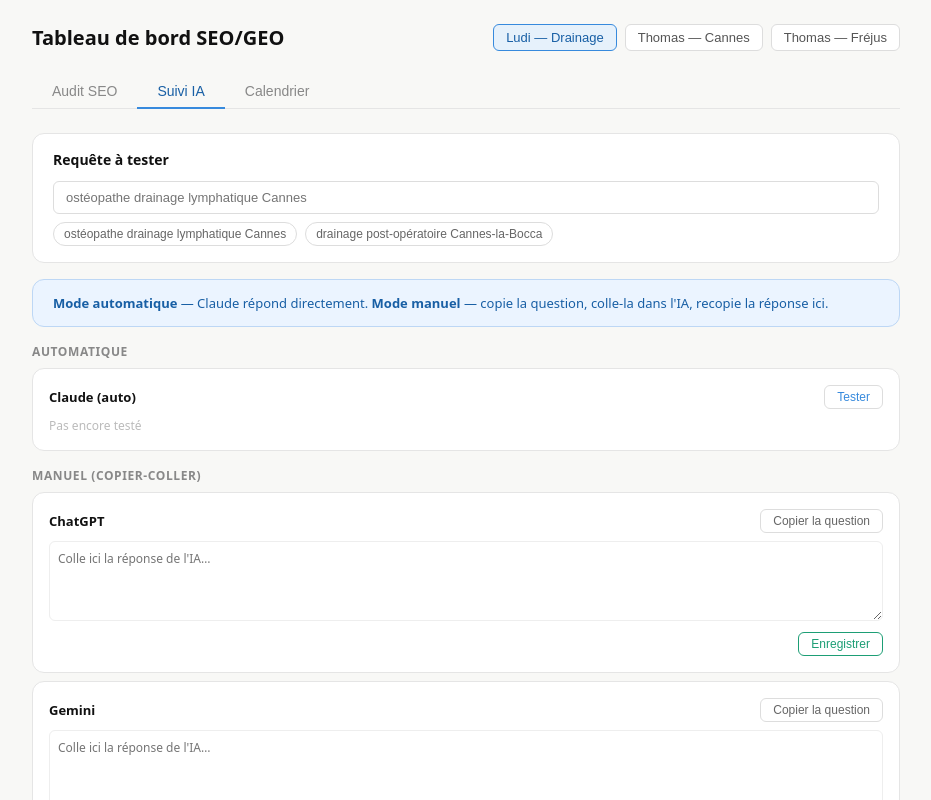
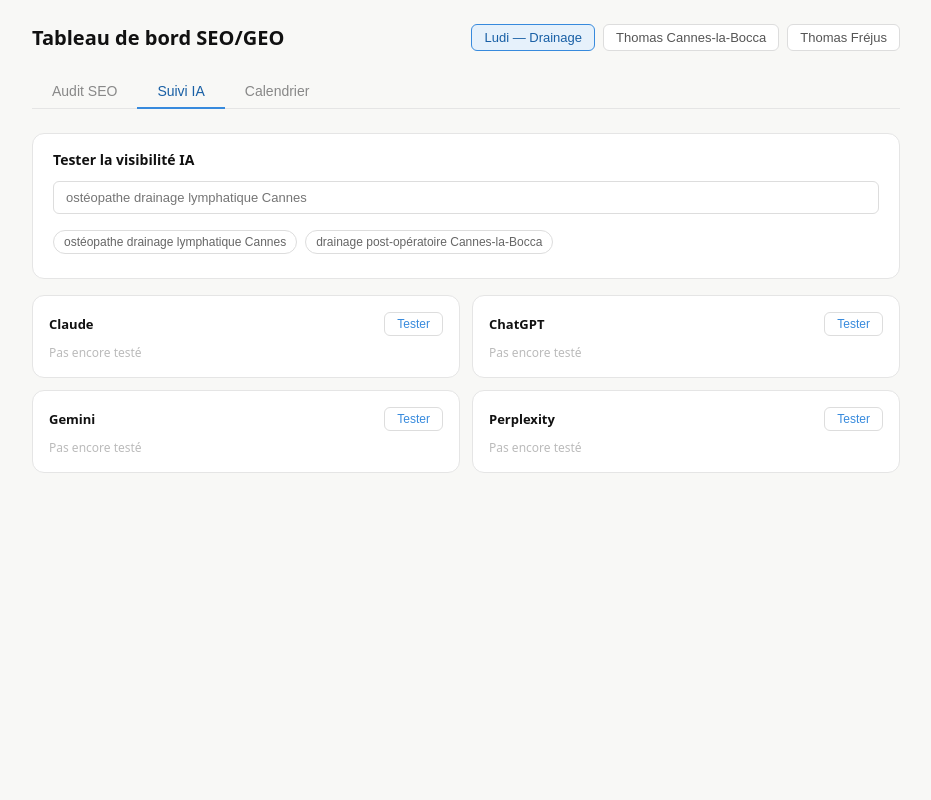
Before and after one commit to babouchka069/seo-geo-dashboard, a Next.js app: page / in a window 1280 px wide. Both pictures are taken after a click on the button "Suivi IA". Shown: the top 800 px of the page, without its empty margins (174-1105 px from the left). Built offline with nearby package versions, Linux system fonts and the light colour scheme.

Commit message:
feat: suivi IA unifié copier-coller + synthèse automatique

```diff
--- a/src/app/page.tsx
+++ b/src/app/page.tsx
@@ -1,11 +1,22 @@
 'use client'
 import { useState } from 'react'
+
+const ENGINES = [
+  { id: 'claude', label: 'Claude', endpoint: '/api/claude' },
+  { id: 'openai', label: 'ChatGPT', endpoint: '/api/openai' },
+  { id: 'gemini', label: 'Gemini', endpoint: '/api/gemini' },
+  { id: 'perplexity', label: 'Perplexity', endpoint: '/api/perplexity' },
+]
 
 const SITES = {
   ludi: {
     name: 'Ludi — Drainage',
     url: 'ludi-lartetlamatiere.fr',
-    queries: ['ostéopathe drainage lymphatique Cannes','drainage post-opératoire Cannes-la-Bocca'],
+    zone: null,
+    queries: [
+      'ostéopathe drainage lymphatique Cannes',
+      'drainage post-opératoire Cannes-la-Bocca',
+    ],
     audit: {
       score: 78,
       items: [
@@ -14,12 +25,18 @@ const SITES = {
         { label: 'JSON-LD', ok: true, detail: 'LocalBusiness' },
         { label: 'Meta descriptions', ok: false, detail: 'Manquante sur 2 pages' },
         { label: 'Images alt', ok: false, detail: '4 images sans alt' },
-        { label: 'Placeholder [NOM ORGANISME]', ok: false, detail: 'Remplacer par "Colibri"' },
+        { label: 'Placeholder [NOM ORGANISME]', ok: false, detail: 'Article post-op → remplacer par "Colibri"' },
         { label: 'Redirections', ok: true, detail: 'Propres' },
         { label: 'Mobile', ok: true, detail: 'Responsive OK' },
         { label: 'Performance', ok: true, detail: '92/100 Lighthouse' },
       ],
-      priorities: ['Remplacer [NOM ORGANISME] par "Colibri"','Ajouter alt sur 4 images','Compléter meta description sur 2 pages','Audit Google Business Profile','Analyse concurrents Cannes-la-Bocca'],
+      priorities: [
+        'Remplacer [NOM ORGANISME] → "Colibri"',
+        'Ajouter alt sur 4 images',
+        'Compléter meta description sur 2 pages',
+        'Audit Google Business Profile',
+        'Analyse concurrents Cannes-la-Bocca',
+      ],
     },
     cal: [
       { date: 'Immédiat', title: 'Remplacer [NOM ORGANISME] par "Colibri"', type: 'urgent', kind: 'Correction' },
@@ -30,9 +47,13 @@ const SITES = {
     ],
   },
   thomas_cannes: {
-    name: 'Thomas — Cannes',
+    name: 'Thomas — Cannes-la-Bocca',
     url: 'porebski-thomas-osteopathe.fr',
-    queries: ['ostéopathe Cannes-la-Bocca','ostéopathe sport Cannes'],
+    zone: 'Cannes-la-Bocca',
+    queries: [
+      'ostéopathe Cannes-la-Bocca',
+      'ostéopathe sport Cannes',
+    ],
     audit: {
       score: 71,
       items: [
@@ -41,26 +62,36 @@ const SITES = {
         { label: 'JSON-LD', ok: false, detail: '6 blocs à consolider' },
         { label: 'Meta descriptions', ok: true, detail: 'OK' },
         { label: 'Images alt', ok: false, detail: '6 images sans alt' },
-        { label: 'Redirections', ok: false, detail: 'Ancienne version indexée' },
+        { label: 'Redirections', ok: false, detail: 'Ancienne version indexée avec 301 non résolus' },
         { label: 'Doctolib', ok: true, detail: '?pid=practice-667842 corrigé' },
         { label: 'Horaires', ok: true, detail: '8h–20h30 dans le code' },
         { label: 'Mobile', ok: true, detail: 'Responsive OK' },
         { label: 'Performance', ok: false, detail: '78/100 Lighthouse' },
       ],
-      priorities: ['Créer et déployer llms.txt','Consolider 6 blocs JSON-LD','Résoudre 301 ancienne version','Ajouter alt sur 6 images','Audit Google Business Profile Cannes'],
+      priorities: [
+        'Créer et déployer llms.txt',
+        'Consolider 6 blocs JSON-LD en 1 schéma',
+        'Résoudre 301 ancienne version indexée',
+        'Ajouter alt sur 6 images',
+        'Audit Google Business Profile Cannes',
+      ],
     },
     cal: [
       { date: 'Immédiat', title: 'Créer llms.txt (Claude Code)', type: 'urgent', kind: 'Technique' },
       { date: 'Immédiat', title: 'Consolider 6 blocs JSON-LD', type: 'urgent', kind: 'Technique' },
       { date: 'Fév 2025', title: 'Article : entorse cheville du sportif', type: 'soon', kind: 'Article' },
-      { date: 'Mars 2025', title: 'Article : ostéo et marathon', type: 'planned', kind: 'Article' },
+      { date: 'Mars 2025', title: 'Article : ostéo et préparation marathon', type: 'planned', kind: 'Article' },
       { date: 'Avr 2025', title: 'FAQ : combien de séances pour une lombalgie ?', type: 'idea', kind: 'FAQ' },
     ],
   },
   thomas_frejus: {
     name: 'Thomas — Fréjus',
     url: 'porebski-thomas-osteopathe.fr',
-    queries: ['ostéopathe Fréjus','ostéopathe sport Fréjus'],
+    zone: 'Fréjus',
+    queries: [
+      'ostéopathe Fréjus',
+      'ostéopathe sport côte d\'Azur Fréjus',
+    ],
     audit: {
       score: 69,
       items: [
@@ -69,182 +100,202 @@ const SITES = {
         { label: 'JSON-LD', ok: false, detail: 'Données Cannes dans schéma Fréjus' },
         { label: 'Meta descriptions', ok: true, detail: 'OK' },
         { label: 'Images alt', ok: false, detail: '4 images sans alt' },
-        { label: 'Redirections', ok: false, detail: '301 non résolus' },
-        { label: 'Horaires', ok: false, detail: 'À confirmer' },
+        { label: 'Redirections', ok: false, detail: '301 non résolus ancienne version' },
+        { label: 'Horaires', ok: false, detail: 'Horaires Fréjus à confirmer' },
         { label: 'Mobile', ok: true, detail: 'Responsive OK' },
         { label: 'Performance', ok: false, detail: '76/100 Lighthouse' },
       ],
-      priorities: ['Corriger JSON-LD Fréjus','Créer et déployer llms.txt','Confirmer horaires Fréjus','Ajouter alt sur 4 images','Audit Google Business Profile Fréjus'],
+      priorities: [
+        'Corriger JSON-LD Fréjus (données Cannes mélangées)',
+        'Créer et déployer llms.txt',
+        'Confirmer horaires Fréjus dans le code',
+        'Ajouter alt sur 4 images',
+        'Audit Google Business Profile Fréjus',
+      ],
     },
     cal: [
       { date: 'Immédiat', title: 'Corriger JSON-LD Fréjus', type: 'urgent', kind: 'Technique' },
       { date: 'Immédiat', title: 'Créer llms.txt Fréjus', type: 'urgent', kind: 'Technique' },
       { date: 'Fév 2025', title: 'Confirmer horaires Fréjus', type: 'soon', kind: 'Technique' },
-      { date: 'Mars 2025', title: "Article : ostéo sport côte d'Azur", type: 'planned', kind: 'Article' },
+      { date: 'Mars 2025', title: 'Article : ostéo sport côte d\'Azur', type: 'planned', kind: 'Article' },
       { date: 'Mai 2025', title: 'Photos cabinet Fréjus', type: 'idea', kind: 'Média' },
     ],
   },
 }
 
-const ENGINES_AUTO = [{ id: 'claude', label: 'Claude (auto)', endpoint: '/api/claude' }]
-const ENGINES_MANUAL = [
-  { id: 'chatgpt', label: 'ChatGPT' },
-  { id: 'gemini', label: 'Gemini' },
-  { id: 'perplexity', label: 'Perplexity' },
-]
-
 type SiteKey = keyof typeof SITES
 type Tab = 'audit' | 'ia' | 'cal'
-const typeColor: Record<string, string> = { urgent: '#E24B4A', soon: '#EF9F27', planned: '#1D9E75', idea: '#7F77DD' }
 
 export default function Dashboard() {
   const [site, setSite] = useState<SiteKey>('ludi')
   const [tab, setTab] = useState<Tab>('audit')
   const [query, setQuery] = useState('')
-  const [autoResults, setAutoResults] = useState<Record<string, string>>({})
-  const [autoLoading, setAutoLoading] = useState<Record<string, boolean>>({})
-  const [manualInputs, setManualInputs] = useState<Record<string, string>>({})
-  const [manualSaved, setManualSaved] = useState<Record<string, string>>({})
-  const [copied, setCopied] = useState<string | null>(null)
+  const [results, setResults] = useState<Record<string, string>>({})
+  const [loading, setLoading] = useState<Record<string, boolean>>({})
   const [history, setHistory] = useState<{ date: string; engine: string; query: string; excerpt: string }[]>([])
+
   const d = SITES[site]
 
-  const activeQuery = query || d.queries[0]
+  async function runQuery(engineId: string, endpoint: string) {
+    const q = query || d.queries[0]
+    const prompt = `Tu es un expert SEO/GEO. Un utilisateur cherche : "${q}".
+Réponds naturellement (3-4 phrases). Puis indique si le site "${d.url}" (${d.name}) apparaît dans ta réponse, avec quelle position estimée.
+Format : [RÉPONSE] ... [ANALYSE : visible oui/non, position estimée, raison]`
 
-  async function runAuto(engineId: string, endpoint: string) {
-    const prompt = `Tu es expert SEO/GEO. Requête : "${activeQuery}". Réponds naturellement (3-4 phrases). Indique si "${d.url}" (${d.name}) apparaît dans ta réponse et avec quelle position estimée. Format : [RÉPONSE] ... [ANALYSE : visible oui/non, position, raison]`
-    setAutoLoading(l => ({ ...l, [engineId]: true }))
+    setLoading(l => ({ ...l, [engineId]: true }))
     try {
-      const res = await fetch(endpoint, { method: 'POST', headers: { 'Content-Type': 'application/json' }, body: JSON.stringify({ messages: [{ role: 'user', content: prompt }] }) })
+      const res = await fetch(endpoint, {
+        method: 'POST',
+        headers: { 'Content-Type': 'application/json' },
+        body: JSON.stringify({ messages: [{ role: 'user', content: prompt }] }),
+      })
       const data = await res.json()
-      let text = data.content?.[0]?.text ?? data.text ?? data.choices?.[0]?.message?.content ?? JSON.stringify(data)
-      setAutoResults(r => ({ ...r, [engineId]: text }))
-      setHistory(h => [{ date: new Date().toLocaleDateString('fr-FR'), engine: engineId, query: activeQuery, excerpt: text.slice(0, 80) + '…' }, ...h.slice(0, 19)])
-    } catch (e) { setAutoResults(r => ({ ...r, [engineId]: 'Erreur : ' + String(e) })) }
-    setAutoLoading(l => ({ ...l, [engineId]: false }))
+      let text = ''
+      if (engineId === 'claude') text = data.content?.[0]?.text ?? JSON.stringify(data)
+      else if (engineId === 'gemini') text = data.text ?? JSON.stringify(data)
+      else text = data.choices?.[0]?.message?.content ?? JSON.stringify(data)
+
+      setResults(r => ({ ...r, [engineId]: text }))
+      setHistory(h => [
+        { date: new Date().toLocaleDateString('fr-FR'), engine: engineId, query: q, excerpt: text.slice(0, 80) + '…' },
+        ...h.slice(0, 19),
+      ])
+    } catch (e) {
+      setResults(r => ({ ...r, [engineId]: 'Erreur : ' + String(e) }))
+    }
+    setLoading(l => ({ ...l, [engineId]: false }))
   }
 
-  function copyQuery(engineId: string) {
-    const prompt = `Tu es expert SEO/GEO. Requête : "${activeQuery}". Réponds naturellement (3-4 phrases). Indique si le site "${d.url}" (${d.name}) apparaît dans ta réponse et avec quelle position estimée. Format : [RÉPONSE] ... [ANALYSE : visible oui/non, position estimée, raison]`
-    navigator.clipboard.writeText(prompt)
-    setCopied(engineId)
-    setTimeout(() => setCopied(null), 2000)
-  }
-
-  function saveManual(engineId: string) {
-    const text = manualInputs[engineId] || ''
-    if (!text.trim()) return
-    setManualSaved(s => ({ ...s, [engineId]: text }))
-    setHistory(h => [{ date: new Date().toLocaleDateString('fr-FR'), engine: engineId, query: activeQuery, excerpt: text.slice(0, 80) + '…' }, ...h.slice(0, 19)])
+  const typeColor: Record<string, string> = {
+    urgent: '#E24B4A', soon: '#EF9F27', planned: '#1D9E75', idea: '#7F77DD',
   }
 
   return (
-    <div style={{ maxWidth: 900, margin: '0 auto', padding: '1.5rem 1rem', fontFamily: 'system-ui, sans-serif' }}>
-      <div style={{ display: 'flex', alignItems: 'center', justifyContent: 'space-between', marginBottom: '1.5rem', flexWrap: 'wrap', gap: 8 }}>
+    <div style={{ maxWidth: 900, margin: '0 auto', padding: '1.5rem 1rem' }}>
+      {/* Header */}
+      <div style={{ display: 'flex', alignItems: 'center', justifyContent: 'space-between', marginBottom: '1.5rem' }}>
         <h1 style={{ fontSize: 20, fontWeight: 600 }}>Tableau de bord SEO/GEO</h1>
-        <div style={{ display: 'flex', gap: 8, flexWrap: 'wrap' }}>
+        <div style={{ display: 'flex', gap: 8 }}>
           {(['ludi', 'thomas_cannes', 'thomas_frejus'] as SiteKey[]).map(s => (
-            <button key={s} onClick={() => setSite(s)} style={{ padding: '5px 12px', borderRadius: 6, border: '1px solid', borderColor: site === s ? '#378ADD' : '#ddd', background: site === s ? '#E6F1FB' : 'white', color: site === s ? '#185FA5' : '#555', cursor: 'pointer', fontSize: 13 }}>
-              {SITES[s].name}
+            <button key={s} onClick={() => setSite(s)} style={{
+              padding: '5px 12px', borderRadius: 6, border: '1px solid',
+              borderColor: site === s ? '#378ADD' : '#ddd',
+              background: site === s ? '#E6F1FB' : 'white',
+              color: site === s ? '#185FA5' : '#555',
+              cursor: 'pointer', fontSize: 13,
+            }}>
+              {SITES[s].name.replace('Thomas — ', 'Thomas ')}
             </button>
           ))}
         </div>
       </div>
 
-      <div style={{ display: 'flex', borderBottom: '1px solid #e5e5e5', marginBottom: '1.5rem' }}>
+      {/* Nav tabs */}
+      <div style={{ display: 'flex', gap: 0, borderBottom: '1px solid #e5e5e5', marginBottom: '1.5rem' }}>
         {(['audit', 'ia', 'cal'] as Tab[]).map(t => (
-          <button key={t} onClick={() => setTab(t)} style={{ padding: '8px 20px', border: 'none', background: 'none', borderBottom: tab === t ? '2px solid #378ADD' : '2px solid transparent', color: tab === t ? '#185FA5' : '#888', cursor: 'pointer', fontSize: 14, marginBottom: -1 }}>
+          <button key={t} onClick={() => setTab(t)} style={{
+            padding: '8px 20px', border: 'none', background: 'none',
+            borderBottom: tab === t ? '2px solid #378ADD' : '2px solid transparent',
+            color: tab === t ? '#185FA5' : '#888', cursor: 'pointer', fontSize: 14,
+            marginBottom: -1,
+          }}>
             {{ audit: 'Audit SEO', ia: 'Suivi IA', cal: 'Calendrier' }[t]}
           </button>
         ))}
       </div>
 
+      {/* AUDIT */}
       {tab === 'audit' && (
         <div>
-          <div style={{ display: 'grid', gridTemplateColumns: 'repeat(3,1fr)', gap: 12, marginBottom: '1.5rem' }}>
-            {[{ label: 'Score global', value: `${d.audit.score}/100`, color: d.audit.score >= 75 ? '#1D9E75' : '#EF9F27' }, { label: 'Points OK', value: `${d.audit.items.filter(i=>i.ok).length}/${d.audit.items.length}`, color: '#1D9E75' }, { label: 'À corriger', value: String(d.audit.items.filter(i=>!i.ok).length), color: '#EF9F27' }].map(m => (
+          <div style={{ display: 'grid', gridTemplateColumns: 'repeat(3, 1fr)', gap: 12, marginBottom: '1.5rem' }}>
+            {[
+              { label: 'Score global', value: `${d.audit.score}/100`, color: d.audit.score >= 75 ? '#1D9E75' : d.audit.score >= 65 ? '#EF9F27' : '#E24B4A' },
+              { label: 'Points OK', value: `${d.audit.items.filter(i => i.ok).length}/${d.audit.items.length}`, color: '#1D9E75' },
+              { label: 'À corriger', value: String(d.audit.items.filter(i => !i.ok).length), color: '#EF9F27' },
+            ].map(m => (
               <div key={m.label} style={{ background: '#f3f3f0', borderRadius: 8, padding: '1rem' }}>
                 <div style={{ fontSize: 12, color: '#888', marginBottom: 6 }}>{m.label}</div>
                 <div style={{ fontSize: 24, fontWeight: 600, color: m.color }}>{m.value}</div>
               </div>
             ))}
           </div>
+
           <div style={{ background: 'white', border: '1px solid #e5e5e5', borderRadius: 12, padding: '1rem 1.25rem', marginBottom: '1rem' }}>
             <h2 style={{ fontSize: 14, fontWeight: 600, marginBottom: 12 }}>Points techniques</h2>
             {d.audit.items.map(item => (
               <div key={item.label} style={{ display: 'flex', justifyContent: 'space-between', alignItems: 'center', padding: '6px 0', borderBottom: '1px solid #f0f0f0', fontSize: 13 }}>
-                <span style={{ display: 'flex', alignItems: 'center', gap: 8, color: '#444' }}><span style={{ color: item.ok ? '#1D9E75' : '#EF9F27' }}>{item.ok ? '✓' : '!'}</span>{item.label}</span>
+                <span style={{ display: 'flex', alignItems: 'center', gap: 8, color: '#444' }}>
+                  <span style={{ color: item.ok ? '#1D9E75' : '#EF9F27', fontSize: 16 }}>{item.ok ? '✓' : '!'}</span>
+                  {item.label}
+                </span>
                 <span style={{ color: '#999', fontSize: 12 }}>{item.detail}</span>
               </div>
             ))}
           </div>
+
           <div style={{ background: 'white', border: '1px solid #e5e5e5', borderRadius: 12, padding: '1rem 1.25rem' }}>
             <h2 style={{ fontSize: 14, fontWeight: 600, marginBottom: 12 }}>Corrections prioritaires</h2>
             {d.audit.priorities.map((p, i) => (
               <div key={i} style={{ display: 'flex', gap: 10, padding: '6px 0', borderBottom: '1px solid #f0f0f0', fontSize: 13, color: '#555' }}>
-                <span style={{ color: '#bbb', minWidth: 20 }}>{i+1}</span><span>{p}</span>
+                <span style={{ color: '#bbb', minWidth: 20 }}>{i + 1}</span>
+                <span>{p}</span>
               </div>
             ))}
           </div>
         </div>
       )}
 
+      {/* SUIVI IA */}
       {tab === 'ia' && (
         <div>
           <div style={{ background: 'white', border: '1px solid #e5e5e5', borderRadius: 12, padding: '1rem 1.25rem', marginBottom: '1rem' }}>
-            <h2 style={{ fontSize: 14, fontWeight: 600, marginBottom: 12 }}>Requête à tester</h2>
-            <div style={{ display: 'flex', gap: 8, marginBottom: 8 }}>
-              <input value={query} onChange={e => setQuery(e.target.value)} placeholder={d.queries[0]} style={{ flex: 1, padding: '8px 12px', border: '1px solid #ddd', borderRadius: 6, fontSize: 13 }} />
+            <h2 style={{ fontSize: 14, fontWeight: 600, marginBottom: 12 }}>Tester la visibilité IA</h2>
+            <div style={{ display: 'flex', gap: 8, marginBottom: '1rem' }}>
+              <input
+                value={query}
+                onChange={e => setQuery(e.target.value)}
+                placeholder={d.queries[0]}
+                style={{ flex: 1, padding: '8px 12px', border: '1px solid #ddd', borderRadius: 6, fontSize: 13 }}
+              />
             </div>
-            <div style={{ display: 'flex', flexWrap: 'wrap', gap: 8 }}>
-              {d.queries.map(q => (<button key={q} onClick={() => setQuery(q)} style={{ padding: '4px 10px', border: '1px solid #ddd', borderRadius: 20, background: 'none', fontSize: 12, color: '#666', cursor: 'pointer' }}>{q}</button>))}
+            <div style={{ display: 'flex', flexWrap: 'wrap', gap: 8, marginBottom: '0.5rem' }}>
+              {d.queries.map(q => (
+                <button key={q} onClick={() => setQuery(q)} style={{
+                  padding: '4px 10px', border: '1px solid #ddd', borderRadius: 20,
+                  background: 'none', fontSize: 12, color: '#666', cursor: 'pointer',
+                }}>
+                  {q}
+                </button>
+              ))}
             </div>
           </div>
 
-          <div style={{ background: '#EBF4FF', border: '1px solid #BDD7F5', borderRadius: 12, padding: '0.875rem 1.25rem', marginBottom: '1rem', fontSize: 13, color: '#185FA5' }}>
-            <strong>Mode automatique</strong> — Claude répond directement. <strong>Mode manuel</strong> — copie la question, colle-la dans l'IA, recopie la réponse ici.
-          </div>
-
-          <div style={{ marginBottom: '1rem' }}>
-            <div style={{ fontSize: 12, color: '#888', marginBottom: 8, fontWeight: 600, textTransform: 'uppercase', letterSpacing: '0.05em' }}>Automatique</div>
-            {ENGINES_AUTO.map(eng => (
-              <div key={eng.id} style={{ background: 'white', border: '1px solid #e5e5e5', borderRadius: 12, padding: '1rem', marginBottom: 8 }}>
+          <div style={{ display: 'grid', gridTemplateColumns: 'repeat(2, 1fr)', gap: 12, marginBottom: '1rem' }}>
+            {ENGINES.map(eng => (
+              <div key={eng.id} style={{ background: 'white', border: '1px solid #e5e5e5', borderRadius: 12, padding: '1rem' }}>
                 <div style={{ display: 'flex', justifyContent: 'space-between', alignItems: 'center', marginBottom: 8 }}>
                   <span style={{ fontSize: 13, fontWeight: 600 }}>{eng.label}</span>
-                  <button onClick={() => runAuto(eng.id, eng.endpoint)} disabled={autoLoading[eng.id]} style={{ padding: '4px 12px', border: '1px solid #ddd', borderRadius: 6, background: 'none', fontSize: 12, cursor: 'pointer', color: '#378ADD' }}>{autoLoading[eng.id] ? '…' : 'Tester'}</button>
-                </div>
-                {autoResults[eng.id] ? <div style={{ fontSize: 12, color: '#555', lineHeight: 1.6, maxHeight: 150, overflow: 'auto' }}>{autoResults[eng.id]}</div> : <div style={{ fontSize: 12, color: '#bbb' }}>Pas encore testé</div>}
-              </div>
-            ))}
-          </div>
-
-          <div>
-            <div style={{ fontSize: 12, color: '#888', marginBottom: 8, fontWeight: 600, textTransform: 'uppercase', letterSpacing: '0.05em' }}>Manuel (copier-coller)</div>
-            {ENGINES_MANUAL.map(eng => (
-              <div key={eng.id} style={{ background: 'white', border: '1px solid #e5e5e5', borderRadius: 12, padding: '1rem', marginBottom: 8 }}>
-                <div style={{ display: 'flex', justifyContent: 'space-between', alignItems: 'center', marginBottom: 8 }}>
-                  <span style={{ fontSize: 13, fontWeight: 600 }}>{eng.label}</span>
-                  <button onClick={() => copyQuery(eng.id)} style={{ padding: '4px 12px', border: '1px solid #ddd', borderRadius: 6, background: copied === eng.id ? '#E6F1FB' : 'none', fontSize: 12, cursor: 'pointer', color: copied === eng.id ? '#185FA5' : '#666' }}>
-                    {copied === eng.id ? '✓ Copié !' : 'Copier la question'}
+                  <button onClick={() => runQuery(eng.id, eng.endpoint)} disabled={loading[eng.id]} style={{
+                    padding: '4px 12px', border: '1px solid #ddd', borderRadius: 6,
+                    background: 'none', fontSize: 12, cursor: 'pointer', color: '#378ADD',
+                  }}>
+                    {loading[eng.id] ? '…' : 'Tester'}
                   </button>
                 </div>
-                <textarea
-                  placeholder="Colle ici la réponse de l'IA…"
-                  value={manualInputs[eng.id] || ''}
-                  onChange={e => setManualInputs(m => ({ ...m, [eng.id]: e.target.value }))}
-                  style={{ width: '100%', minHeight: 80, padding: '8px', border: '1px solid #eee', borderRadius: 6, fontSize: 12, color: '#555', resize: 'vertical', fontFamily: 'system-ui, sans-serif' }}
-                />
-                <div style={{ display: 'flex', justifyContent: 'space-between', alignItems: 'center', marginTop: 6 }}>
-                  {manualSaved[eng.id] && <span style={{ fontSize: 11, color: '#1D9E75' }}>✓ Réponse enregistrée</span>}
-                  <button onClick={() => saveManual(eng.id)} style={{ marginLeft: 'auto', padding: '4px 12px', border: '1px solid #1D9E75', borderRadius: 6, background: 'none', fontSize: 12, cursor: 'pointer', color: '#1D9E75' }}>Enregistrer</button>
-                </div>
+                {results[eng.id] ? (
+                  <div style={{ fontSize: 12, color: '#555', lineHeight: 1.6, maxHeight: 120, overflow: 'auto' }}>
+                    {results[eng.id]}
+                  </div>
+                ) : (
+                  <div style={{ fontSize: 12, color: '#bbb' }}>Pas encore testé</div>
+                )}
               </div>
             ))}
           </div>
 
           {history.length > 0 && (
-            <div style={{ background: 'white', border: '1px solid #e5e5e5', borderRadius: 12, padding: '1rem 1.25rem', marginTop: '1rem' }}>
-              <h2 style={{ fontSize: 14, fontWeight: 600, marginBottom: 12 }}>Historique</h2>
+            <div style={{ background: 'white', border: '1px solid #e5e5e5', borderRadius: 12, padding: '1rem 1.25rem' }}>
+              <h2 style={{ fontSize: 14, fontWeight: 600, marginBottom: 12 }}>Historique des tests</h2>
               {history.map((h, i) => (
                 <div key={i} style={{ display: 'flex', gap: 12, padding: '5px 0', borderBottom: '1px solid #f0f0f0', fontSize: 12, color: '#666' }}>
                   <span style={{ minWidth: 80, color: '#bbb' }}>{h.date}</span>
@@ -258,14 +309,23 @@ export default function Dashboard() {
         </div>
       )}
 
+      {/* CALENDRIER */}
       {tab === 'cal' && (
         <div>
           <div style={{ display: 'flex', gap: 16, marginBottom: '1rem', flexWrap: 'wrap' }}>
-            {Object.entries(typeColor).map(([k,c]) => (<span key={k} style={{ display: 'flex', alignItems: 'center', gap: 6, fontSize: 12, color: '#666' }}><span style={{ width: 10, height: 10, borderRadius: 2, background: c, display: 'inline-block' }} />{{ urgent:'Urgent', soon:'Bientôt', planned:'Planifié', idea:'Idée' }[k]}</span>))}
+            {Object.entries(typeColor).map(([k, c]) => (
+              <span key={k} style={{ display: 'flex', alignItems: 'center', gap: 6, fontSize: 12, color: '#666' }}>
+                <span style={{ width: 10, height: 10, borderRadius: 2, background: c, display: 'inline-block' }} />
+                {{ urgent: 'Urgent', soon: 'Bientôt', planned: 'Planifié', idea: 'Idée' }[k]}
+              </span>
+            ))}
           </div>
-          <div style={{ display: 'grid', gridTemplateColumns: 'repeat(2,1fr)', gap: 10 }}>
+          <div style={{ display: 'grid', gridTemplateColumns: 'repeat(2, 1fr)', gap: 10 }}>
             {d.cal.map((item, i) => (
-              <div key={i} style={{ background: 'white', border: '1px solid #e5e5e5', borderRadius: 8, padding: '0.75rem 1rem', borderLeft: `3px solid ${typeColor[item.type]}` }}>
+              <div key={i} style={{
+                background: 'white', border: '1px solid #e5e5e5', borderRadius: 8,
+                padding: '0.75rem 1rem', borderLeft: `3px solid ${typeColor[item.type]}`,
+              }}>
                 <div style={{ fontSize: 11, color: '#bbb', marginBottom: 4 }}>{item.date}</div>
                 <div style={{ fontSize: 13, fontWeight: 500, marginBottom: 3 }}>{item.title}</div>
                 <div style={{ fontSize: 11, color: '#999' }}>{item.kind}</div>
```
